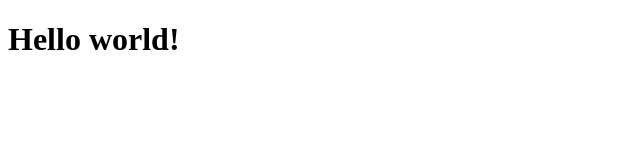
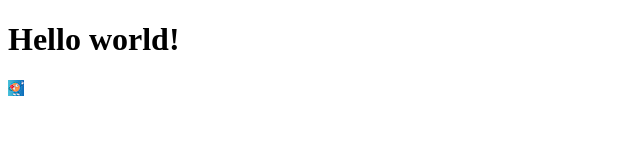
Before and after one commit to yO0shi/space-learning-webpage, a plain HTML site: page index.html in a window 1280 px wide. Shown: the full height of the page, 0-640 px from the left. Drawn offline with Linux system fonts and the light colour scheme.

Commit message:
I attached my original character

```diff
--- a/index.html
+++ b/index.html
@@ -7,5 +7,6 @@
 </head>
 <body>
     <h1>Hello world!</h1>
+    <img src="/Orange_kun_copy.png" alt="My Original Character!">
 </body>
 </html>
```
Also changed, not shown: Orange_kun_copy.png (added).
